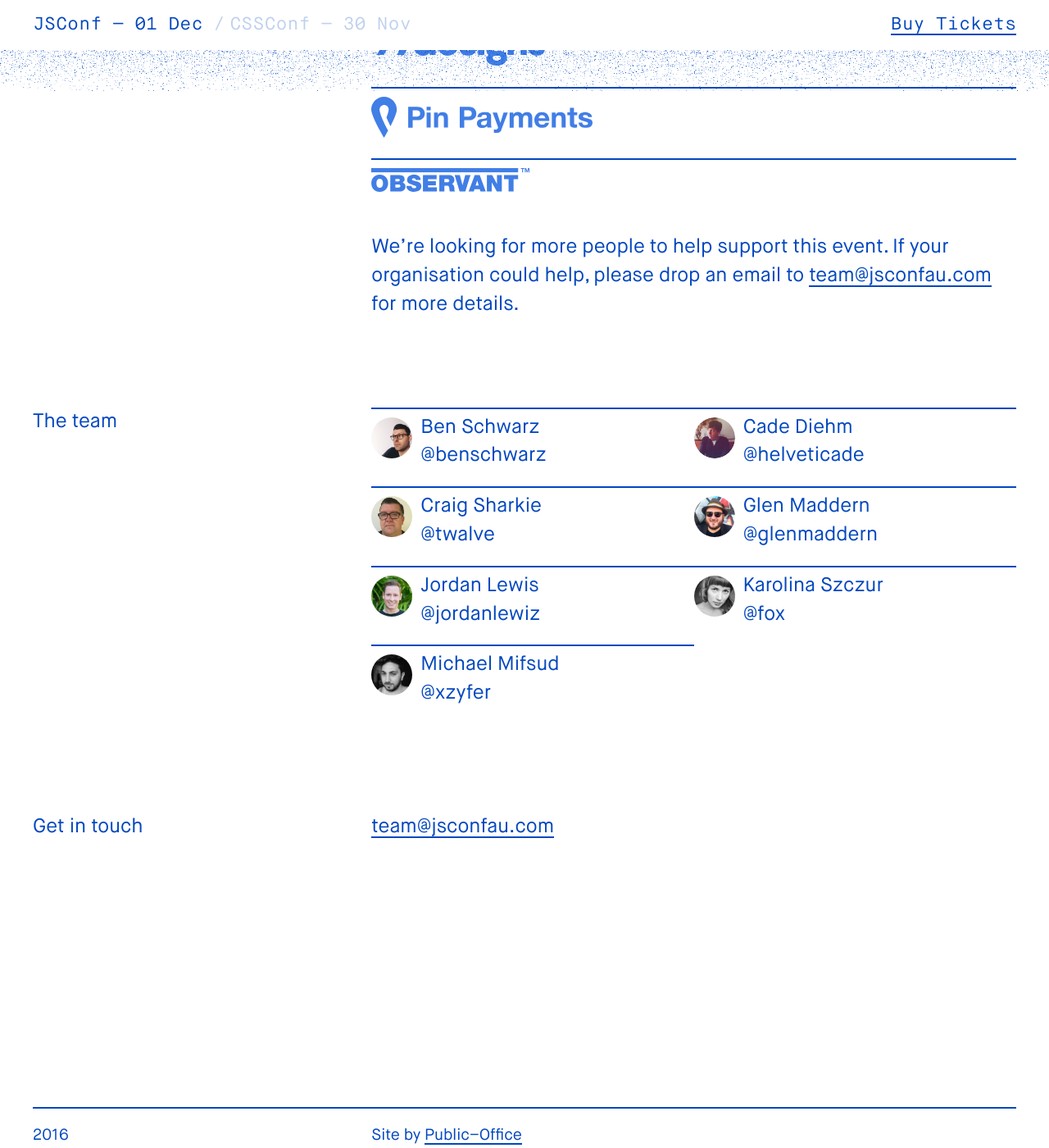
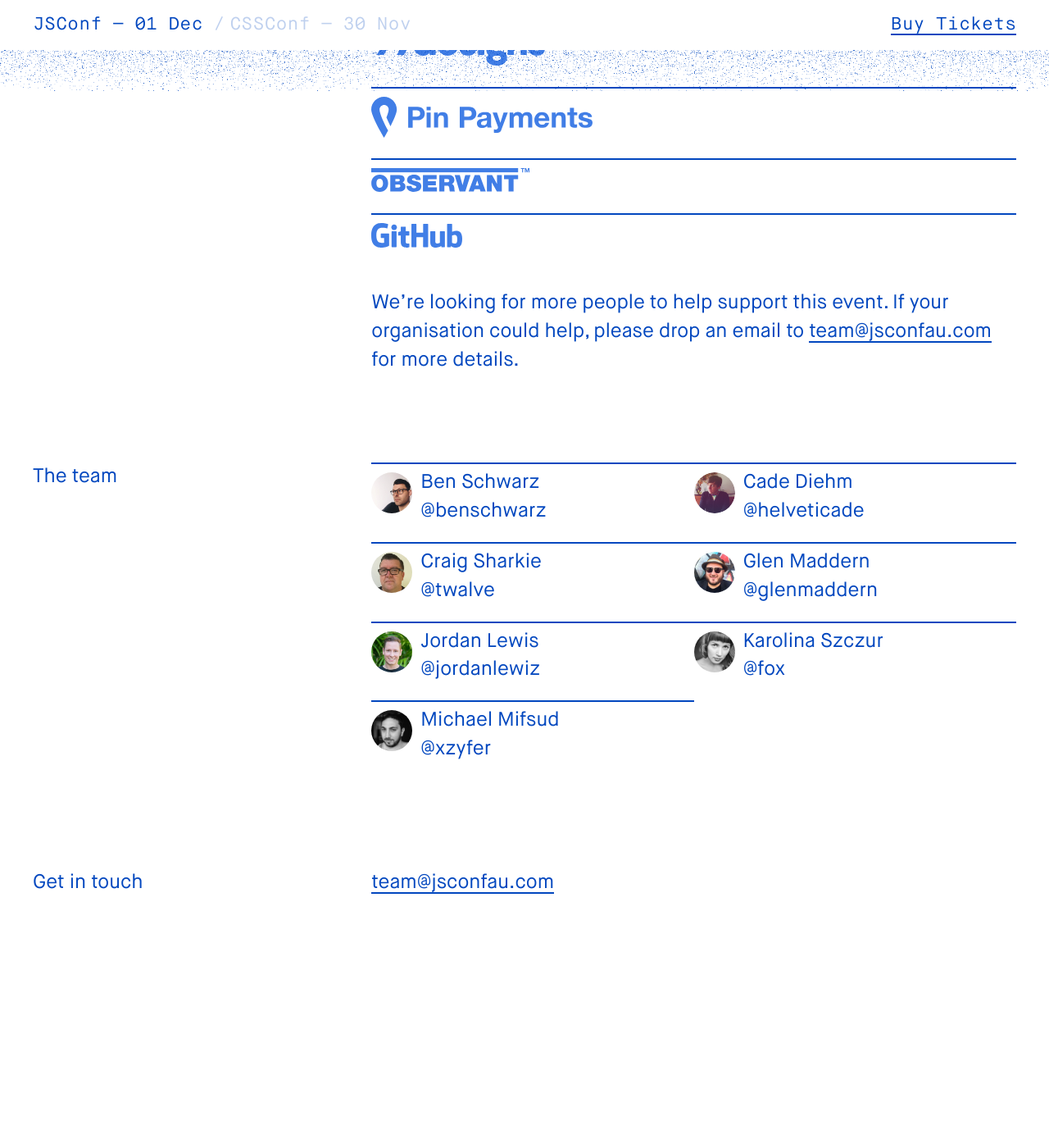
Before and after one commit to vsfest/2016.jsconfau.com, a Jekyll site: the page built from index.html, in a window 1280 px wide and 1400 px high, scrolled down 2335 px. Shown: the whole window at 82% size. Built offline with Jekyll 4.4.1, drawn with Linux system fonts in a browser that asks for light colours.

Commit message:
Add github as a sponsor

```diff
--- a/_sass/_layout.scss
+++ b/_sass/_layout.scss
@@ -244,6 +244,9 @@
     max-width: 100%;
     transition: opacity 350ms ease-in-out;
   }
+  &--minor img {
+    max-height: 3rem;
+  }
   &--grand img {
     max-height: 12rem;
   }
--- a/index.html
+++ b/index.html
@@ -78,6 +78,9 @@
       <a href="http://observant.net" class="sponsor sponsor--minor">
         <img src="./assets/images/sponsor-observant.svg" alt="" />
       </a>
+      <a href="http://github.com" class="sponsor sponsor--minor">
+        <img src="./assets/images/sponsor-github.svg" alt="" />
+      </a>
     </p>
     <p>
       We’re looking for more people to help support this event.
```
Also changed, not shown: assets/images/sponsor-github.svg (added).
